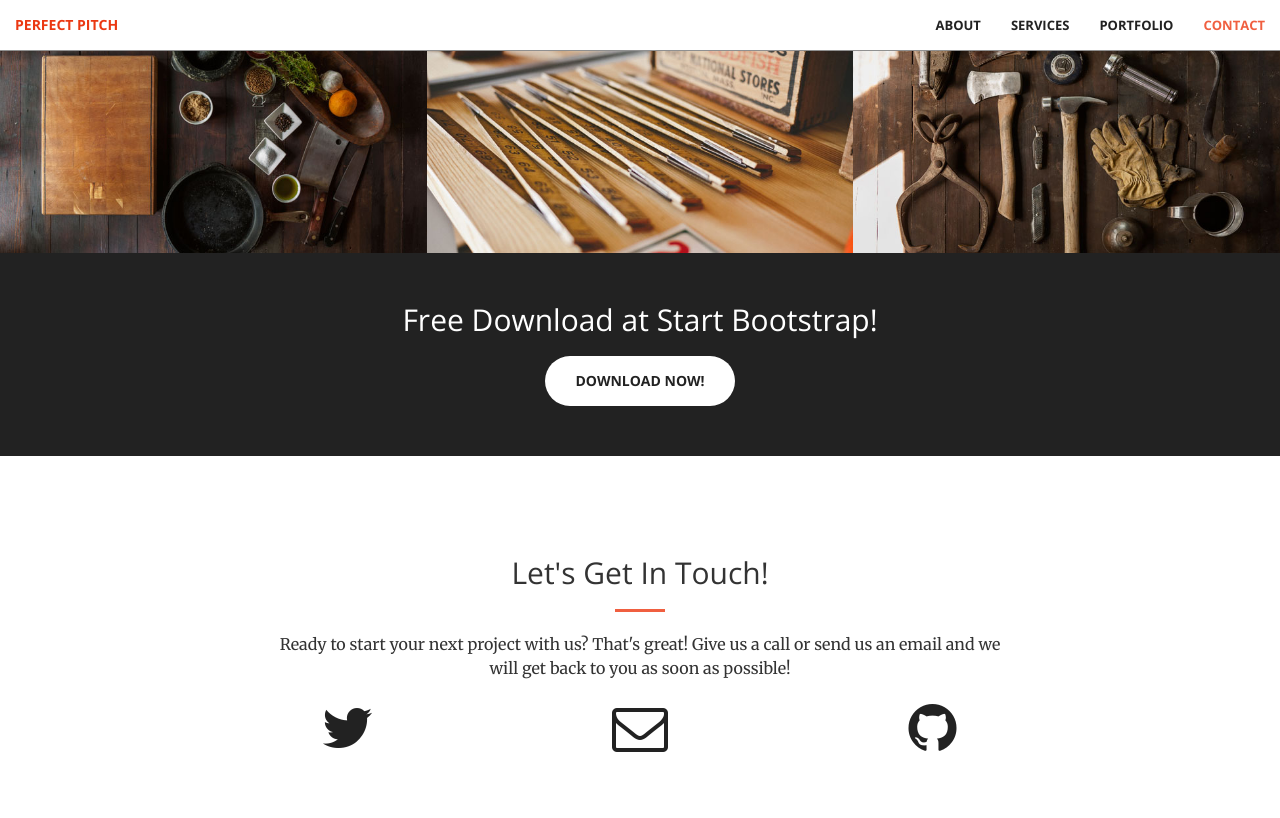
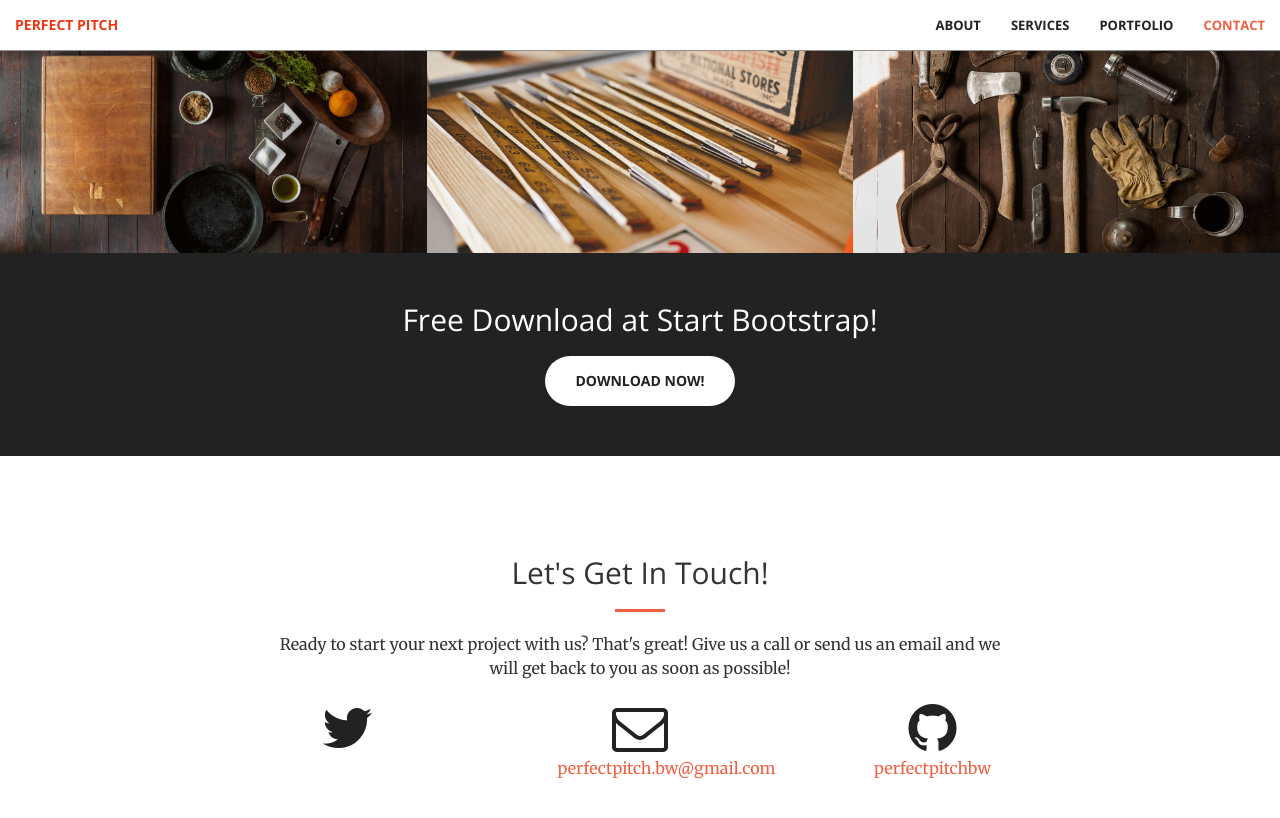
Before and after one commit to perfectpitchbw/perfectpitchbw.github.io, a Jekyll site: the page built from index.html, in a window 1280 px wide and 900 px high, scrolled down 1981 px. Shown: the top 818 px of the window. Built offline with Jekyll 4.4.1, drawn with Linux system fonts in a browser that asks for light colours.

Commit message:
Update _config.yml

```diff
--- a/_config.yml
+++ b/_config.yml
@@ -1,12 +1,12 @@
 # Site settings
-title:
-email:
-description: > # this means to ignore newlines until "baseurl:"
-baseurl: "" # the subpath of your site, e.g. /blog/
-url: "" # the base hostname & protocol for your site
+title: Perfect Pitch
+email: perfectpitch.bw@gmail.com
+description: ""
+baseurl: ""
+url: ""
 
 twitter_username:
-github_username:
+github_username: perfectpitchbw
 
 # Build settings
 markdown: kramdown
```
